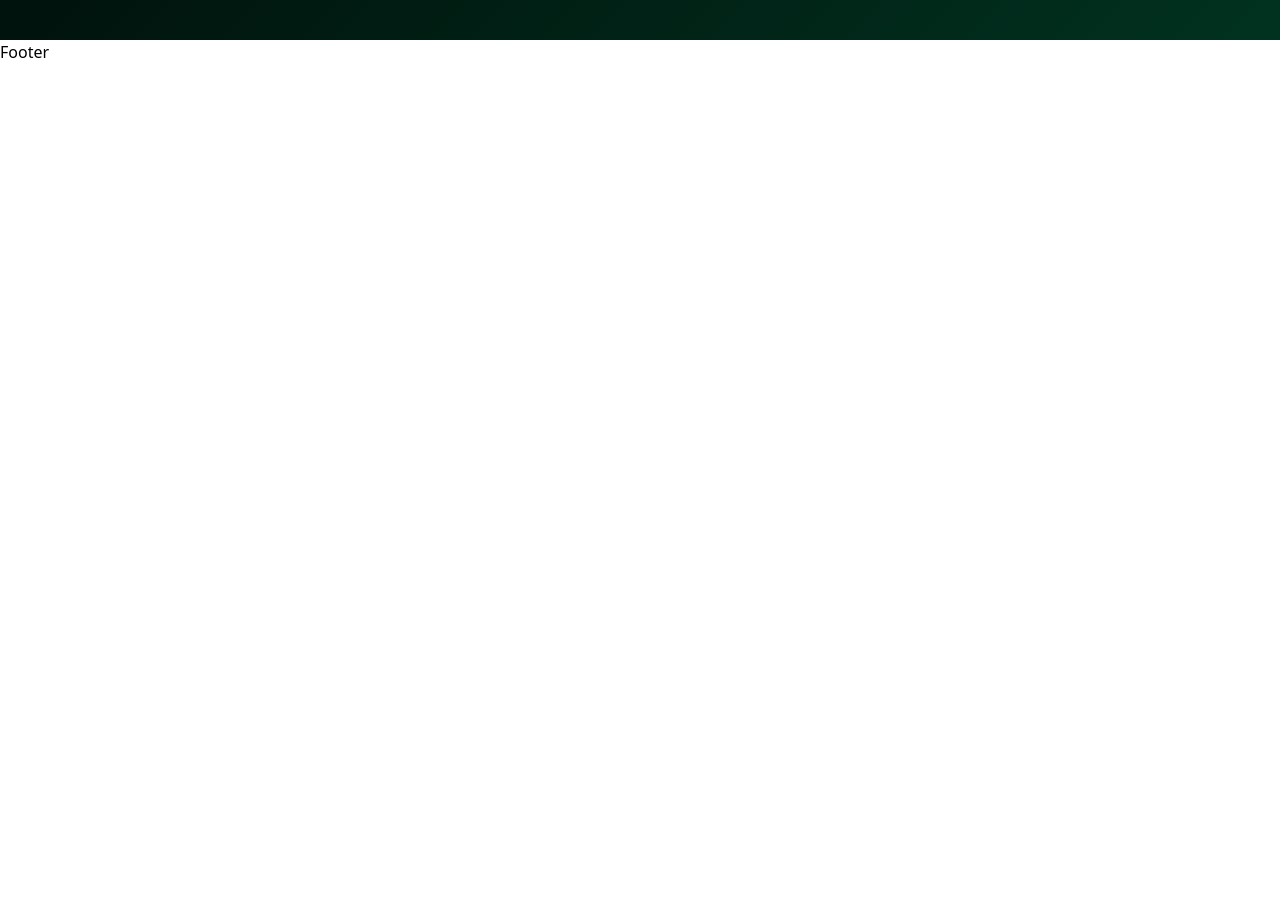
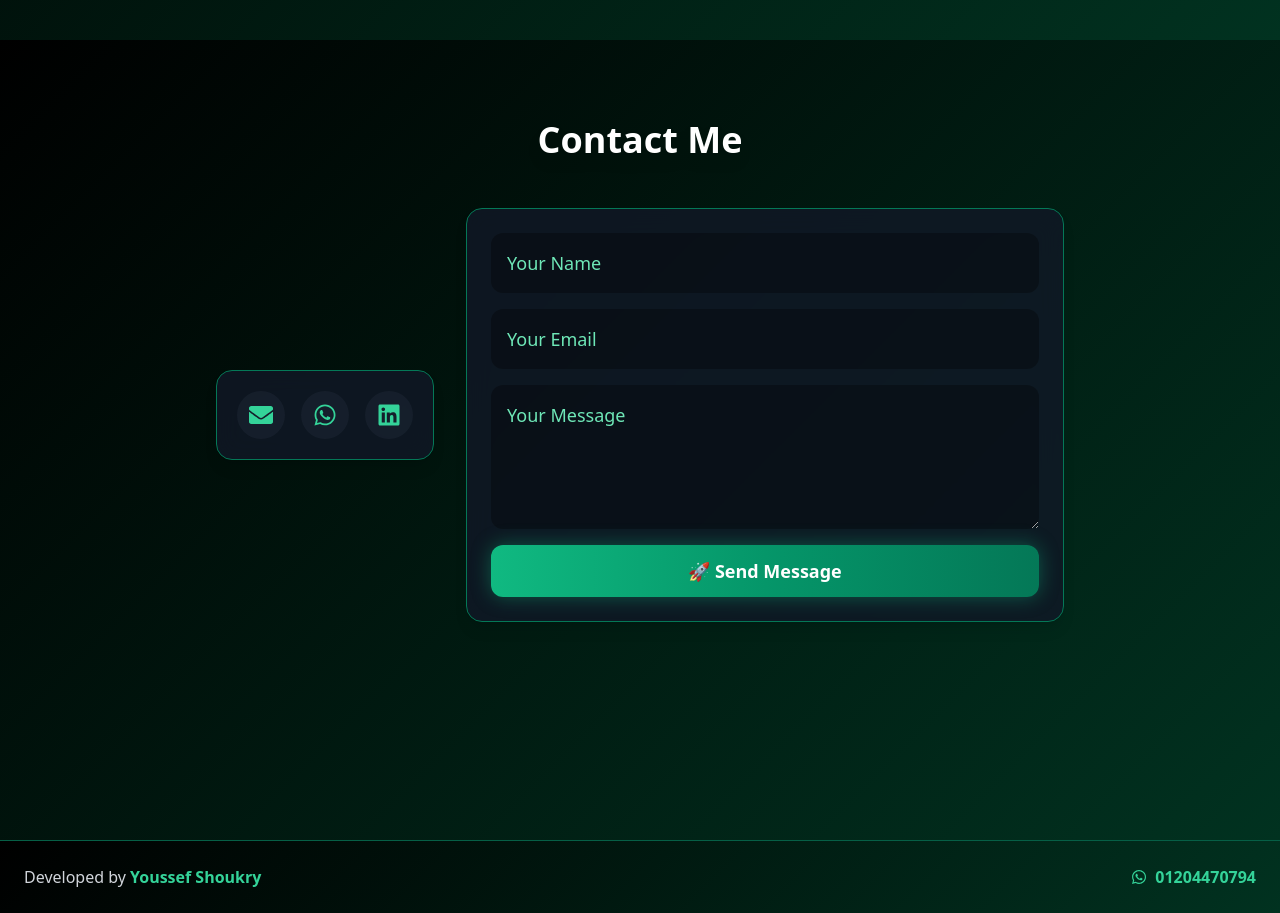
Before and after one commit to youssefshoukry1/Shery-portfolio, a React (Vite) app: page / in a window 1280 px wide. Shown: the part 1560-2473 px from the top of the page. Before the commit the page ends 1624 px from the top, so only its background shows below. Built offline with nearby package versions, Linux system fonts and the light colour scheme; the HTML template or start-up script is replaced by a standard one.

Commit message:
update project

```diff
--- a/src/components/Contact/Contact.jsx
+++ b/src/components/Contact/Contact.jsx
@@ -1,7 +1,87 @@
-import React from 'react'
+import React from "react";
+import { motion as Motion } from "framer-motion";
+import { FaEnvelope, FaWhatsapp, FaLinkedin } from "react-icons/fa";
 
 export default function Contact() {
+  const contacts = [
+    {
+      icon: <FaEnvelope size={24} />,
+      link: "mailto:your-email@example.com",
+    },
+    {
+      icon: <FaWhatsapp size={24} />,
+      link: "https://wa.me/201234567890",
+    },
+    {
+      icon: <FaLinkedin size={24} />,
+      link: "https://www.linkedin.com/in/yourprofile/",
+    },
+  ];
+
   return (
-    <div>Contact</div>
-  )
+    <section
+      className="py-20"
+      style={{
+        background: "linear-gradient(135deg, #000000, #013220)",
+        minHeight: "100vh",
+      }}
+    >
+      <h1 className="text-3xl md:text-4xl font-bold text-center mb-12 text-white drop-shadow-lg">
+        Contact Me
+      </h1>
+
+      <div className="max-w-4xl mx-auto flex flex-col md:flex-row items-center justify-between gap-8 px-6">
+        {/* Left side: Social Media */}
+        <div className="flex gap-4 bg-gray-900/80 backdrop-blur-md p-5 rounded-2xl shadow-lg border border-emerald-700">
+          {contacts.map(({ icon, link }, index) => (
+            <a
+              key={index}
+              href={link}
+              target="_blank"
+              rel="noopener noreferrer"
+              className="p-3 bg-gray-800/50 rounded-full text-emerald-400 hover:bg-emerald-600 hover:text-white transition-all duration-300"
+            >
+              {icon}
+            </a>
+          ))}
+        </div>
+
+        {/* Right side: Form */}
+        <Motion.form
+          action={`mailto:your-email@example.com`}
+          method="POST"
+          encType="text/plain"
+          className="bg-gray-900/80 backdrop-blur-md p-6 rounded-2xl shadow-lg border border-emerald-700 flex flex-col gap-4 flex-1"
+        >
+          <input
+            type="text"
+            name="Name"
+            placeholder="Your Name"
+            required
+            className="w-full p-4 rounded-xl bg-black/30 text-white placeholder-emerald-300 text-lg focus:outline-none focus:ring-2 focus:ring-emerald-400/70"
+          />
+          <input
+            type="email"
+            name="Email"
+            placeholder="Your Email"
+            required
+            className="w-full p-4 rounded-xl bg-black/30 text-white placeholder-emerald-300 text-lg focus:outline-none focus:ring-2 focus:ring-emerald-400/70"
+          />
+          <textarea
+            name="Message"
+            placeholder="Your Message"
+            rows="4"
+            required
+            className="w-full p-4 rounded-xl bg-black/30 text-white placeholder-emerald-300 text-lg focus:outline-none focus:ring-2 focus:ring-emerald-400/70"
+          />
+          <button
+            type="submit"
+            className="w-full py-3 text-lg font-semibold text-white rounded-xl bg-gradient-to-r from-emerald-500 via-emerald-600 to-emerald-700 shadow-[0_0_20px_rgba(16,185,129,0.4)] hover:scale-105 hover:shadow-[0_0_35px_rgba(16,185,129,0.6)] transition-transform duration-300"
+          >
+            🚀 Send Message
+          </button>
+        </Motion.form>
+      </div>
+    </section>
+  );
 }
--- a/src/components/Footer/Footer.jsx
+++ b/src/components/Footer/Footer.jsx
@@ -1,7 +1,27 @@
-import React from 'react'
+import React from "react";
+import { FaWhatsapp } from "react-icons/fa";
 
 export default function Footer() {
   return (
-    <div>Footer</div>
-  )
+    <footer
+      className="w-full py-6 flex flex-col md:flex-row items-center justify-between px-6"
+      style={{
+        background: "linear-gradient(135deg, #000000, #013220)",
+        borderTop: "1px solid #065f46",
+      }}
+    >
+      <p className="text-gray-300 text-sm md:text-base">
+        Developed by <span className="text-emerald-400 font-semibold">Youssef Shoukry</span>
+      </p>
+
+      <a
+        href="https://wa.me/201204470794"
+        target="_blank"
+        rel="noopener noreferrer"
+        className="mt-3 md:mt-0 flex items-center gap-2 text-emerald-400 font-semibold hover:text-white transition-colors duration-300"
+      >
+        <FaWhatsapp /> 01204470794
+      </a>
+    </footer>
+  );
 }
--- a/src/components/Home/Home.jsx
+++ b/src/components/Home/Home.jsx
@@ -1,6 +1,7 @@
 import React from "react";
 import { motion as Motion } from "framer-motion";
 import About from "../About/About";
+import Contact from "../Contact/Contact";
 
 export default function Home() {
   return (
@@ -79,6 +80,7 @@ export default function Home() {
     </section>
 
     <About/>
+    <Contact/>
     </>
   );
 }
```
